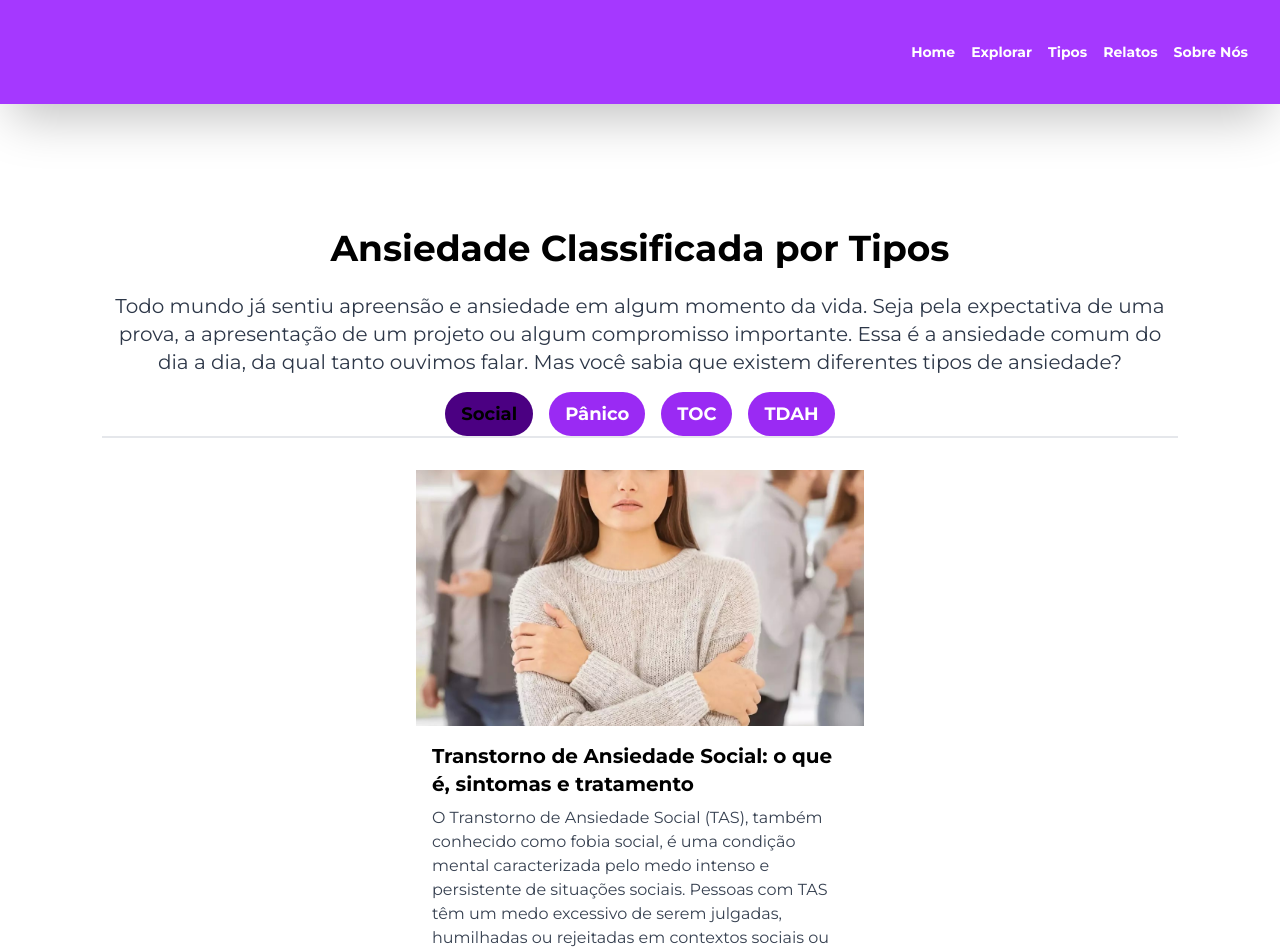
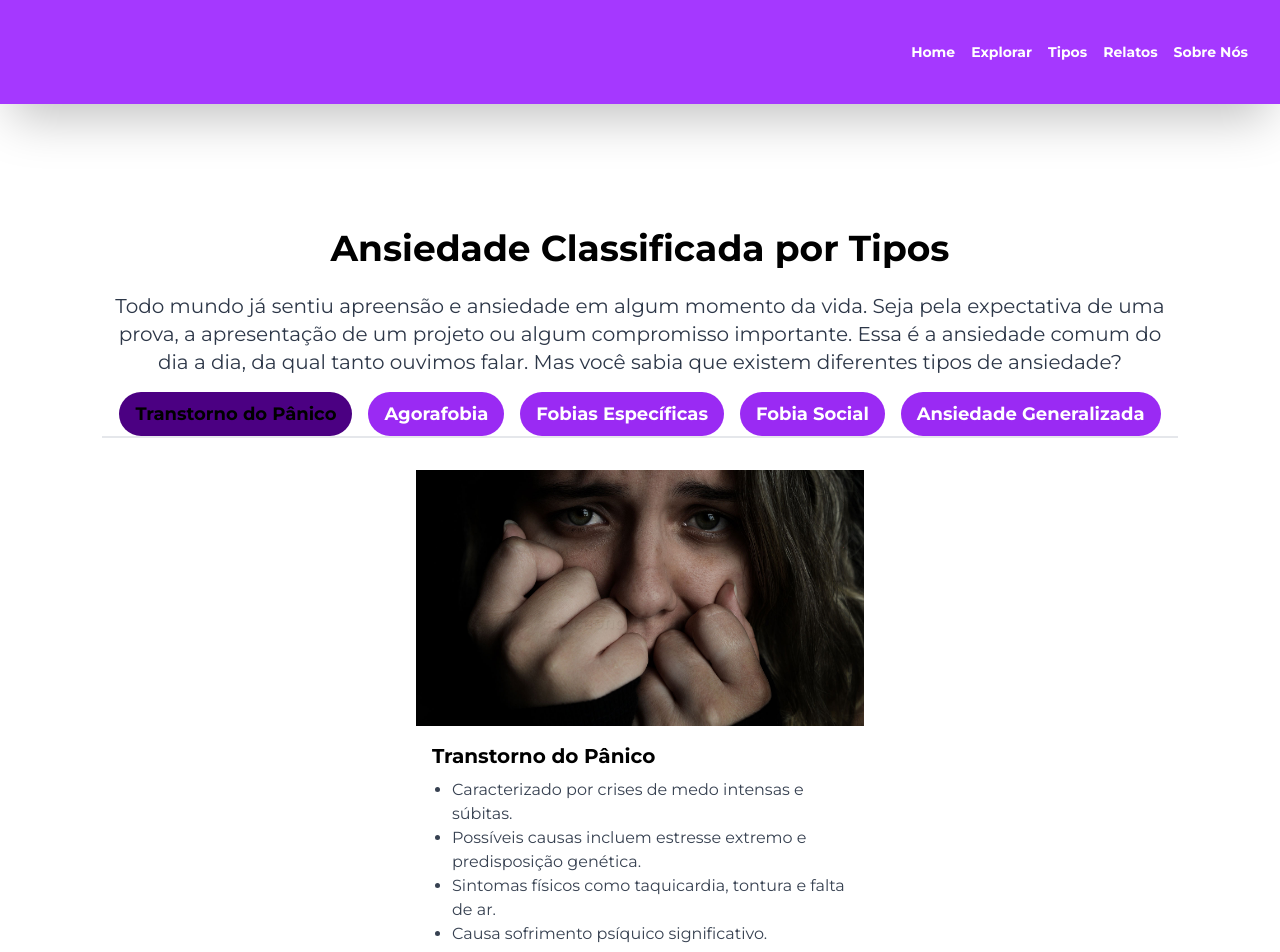
Before and after one commit to AngeloSans/Retriever, a Next.js app in the folder retriever/: page /types in a window 1280 px wide. Shown: the top 952 px of the page. Built offline with nearby package versions, Linux system fonts and the light colour scheme.

Commit message:
types changes

```diff
--- a/retriever/src/pages/home.tsx
+++ b/retriever/src/pages/home.tsx
@@ -222,7 +222,7 @@ const Home: React.FC = () => {
             <section className="w-full p-6" data-aos={isFirstLoad ? "fade-up" : ""}>
                 <div className="flex items-center space-x-4 mb-4">
                     <h1 className="text-black text-lg font-bold">Ansiedade e Autoestima</h1>
-                    <Link href="/explorer" className="text-purple-900 font-bold">
+                    <Link href="/contentpage/ansiedadeautoestima" className="text-purple-900 font-bold">
                         Ver mais
                     </Link>
                 </div>
--- a/retriever/src/pages/types.tsx
+++ b/retriever/src/pages/types.tsx
@@ -7,7 +7,7 @@ import Link from "next/link";
 import Image from "next/image";
 
 const Types = () => {
-    const [selectedType, setSelectedType] = useState<string | null>('Social');
+    const [selectedType, setSelectedType] = useState<string | null>('Transtorno do Pânico');
 
     const handleTypeClick = (type: string) => {
         setSelectedType(type);
@@ -34,7 +34,7 @@ const Types = () => {
                     </h2>
 
                     <div className="flex justify-center gap-4 border-b-2 border-gray-200 mb-6">
-                        {['Social', 'Pânico', 'TOC', 'TDAH'].map((type, index) => (
+                        {['Transtorno do Pânico', 'Agorafobia', 'Fobias Específicas', 'Fobia Social', 'Ansiedade Generalizada'].map((type, index) => (
                             <button
                                 key={index}
                                 className={`px-4 py-2 text-lg rounded-full transition duration-300 font-semibold ease-in-out ${
@@ -49,63 +49,106 @@ const Types = () => {
                 </section>
 
                 <section className="grid grid-cols-1 gap-4">
-                    {selectedType === 'Social' && (
-                        <article className=" overflow-hidden max-w-md mx-auto">
-                            <Image src="/ImagesRetriever/ansiedadesocialtypes.jpg"
-                                 alt="Transtorno de Ansiedade Social"
+                    {selectedType === 'Transtorno do Pânico' && (
+                        <article className="overflow-hidden max-w-md mx-auto">
+                            <Image
+                                src="/ImagesRetriever/panicotypes.jpg"
+                                alt="Transtorno do Pânico"
                                 width={500}
                                 height={500}
-                                 className="w-full h-64 object-cover mb-4"/>
+                                className="w-full h-64 object-cover mb-4"
+                            />
                             <div className="px-4">
-                                <h3 className="text-xl font-semibold text-black mb-2">Transtorno de Ansiedade Social: o que é, sintomas e tratamento</h3>
-                                <p className="text-gray-700">
-                                O Transtorno de Ansiedade Social (TAS), também conhecido como fobia social, é uma condição mental caracterizada pelo medo intenso e persistente de situações sociais. Pessoas com TAS têm um medo excessivo de serem julgadas, humilhadas ou rejeitadas em contextos sociais ou de desempenho. Esse medo vai além da timidez e afeta significativamente a vida pessoal, profissional e acadêmica.
-
-Cartão Didático: Transtorno de Ansiedade Social (TAS)
-O que é?
-O Transtorno de Ansiedade Social (TAS), também conhecido como fobia social, é uma condição mental caracterizada pelo medo intenso e persistente de situações sociais. Pessoas com TAS têm um medo excessivo de serem julgadas, humilhadas ou rejeitadas em contextos sociais ou de desempenho. Esse medo vai além da timidez e afeta significativamente a vida pessoal, profissional e acadêmica.
-                                </p>
+                                <h3 className="text-xl font-semibold text-black mb-2">Transtorno do Pânico</h3>
+                                <ul className="list-disc pl-5 text-gray-700">
+                                    <li>Caracterizado por crises de medo intensas e súbitas.</li>
+                                    <li>Possíveis causas incluem estresse extremo e predisposição genética.</li>
+                                    <li>Sintomas físicos como taquicardia, tontura e falta de ar.</li>
+                                    <li>Causa sofrimento psíquico significativo.</li>
+                                </ul>
                             </div>
                         </article>
                     )}
-                    {selectedType === 'Pânico' && (
+                    {selectedType === 'Agorafobia' && (
                         <Link href="/about">
                             <article className="bg-white rounded-lg shadow-md overflow-hidden max-w-md mx-auto">
-                                <Image src="/ImagesRetriever/panicotypes.jpg" alt="Ansiedade em Crianças"
+                                <Image
+                                    src="/ImagesRetriever/agorafobiatypes.jpg"
+                                    alt="Agorafobia"
+                                    width={500}
+                                    height={500}
                                     className="w-full h-64 object-cover mb-4"
-                                     width={500}
-                                     height={500}/>
+                                />
                                 <div className="px-4">
-                                    <h3 className="text-xl font-semibold text-black mb-2">Entenda o que é ansiedade social e como se manifesta nas crianças</h3>
-                                    <p className="text-gray-700">Ansiedade em crianças.</p>
+                                    <h3 className="text-xl font-semibold text-black mb-2">Agorafobia</h3>
+                                    <ul className="list-disc pl-5 text-gray-700">
+                                        <li>Medo intenso de situações onde escapar pode ser difícil.</li>
+                                        <li>Evita locais como transporte público ou multidões.</li>
+                                        <li>Geralmente associado ao transtorno do pânico.</li>
+                                    </ul>
                                 </div>
                             </article>
                         </Link>
                     )}
-                    {selectedType === 'TOC' && (
+                    {selectedType === 'Fobias Específicas' && (
                         <Link href="/about">
                             <article className="bg-white rounded-lg shadow-md overflow-hidden max-w-md mx-auto">
-                                <Image src="/ImagesRetriever/toctypes.jpg" alt="Ansiedade e Fobia Social"
+                                <Image
+                                    src="/ImagesRetriever/fobiatypes.jpg"
+                                    alt="Fobias Específicas"
+                                    width={500}
+                                    height={500}
                                     className="w-full h-64 object-cover mb-4"
-                                     width={500}
-                                     height={500}/>
+                                />
                                 <div className="px-4">
-                                    <h3 className="text-xl font-semibold text-black mb-2">Fobia social quando o sofrimento pela timidez é tanto que a saída é se esconder</h3>
-                                    <p className="text-gray-700">Ansiedade e fobia social.</p>
+                                    <h3 className="text-xl font-semibold text-black mb-2">Fobias Específicas</h3>
+                                    <ul className="list-disc pl-5 text-gray-700">
+                                        <li>Medo excessivo de objetos ou situações específicas.</li>
+                                        <li>Exemplos incluem medo de altura, animais ou sangue.</li>
+                                        <li>Impacta a qualidade de vida e as atividades diárias.</li>
+                                    </ul>
                                 </div>
                             </article>
                         </Link>
                     )}
-                    {selectedType === 'TDAH' && (
+                    {selectedType === 'Fobia Social' && (
                         <Link href="/about">
                             <article className="bg-white rounded-lg shadow-md overflow-hidden max-w-md mx-auto">
-                                <Image src="/ImagesRetriever/tdahtypes.jpeg" alt="Ansiedade e Fobia Social"
+                                <Image
+                                    src="/ImagesRetriever/socialtypes.jpg"
+                                    alt="Fobia Social"
+                                    width={500}
+                                    height={500}
                                     className="w-full h-64 object-cover mb-4"
+                                />
+                                <div className="px-4">
+                                    <h3 className="text-xl font-semibold text-black mb-2">Fobia Social</h3>
+                                    <ul className="list-disc pl-5 text-gray-700">
+                                        <li>Medo intenso e persistente de situações sociais.</li>
+                                        <li>Pessoas têm receio de julgamento ou rejeição.</li>
+                                        <li>Afeta a vida pessoal, acadêmica e profissional.</li>
+                                    </ul>
+                                </div>
+                            </article>
+                        </Link>
+                    )}
+                    {selectedType === 'Ansiedade Generalizada' && (
+                        <Link href="/about">
+                            <article className="bg-white rounded-lg shadow-md overflow-hidden max-w-md mx-auto">
+                                <Image
+                                    src="/ImagesRetriever/generalizedtypes.jpg"
+                                    alt="Ansiedade Generalizada"
                                     width={500}
-                                     height={500}/>
+                                    height={500}
+                                    className="w-full h-64 object-cover mb-4"
+                                />
                                 <div className="px-4">
-                                    <h3 className="text-xl font-semibold text-black mb-2">Fobia social quando o sofrimento pela timidez é tanto que a saída é se esconder</h3>
-                                    <p className="text-gray-700">Ansiedade e fobia social.</p>
+                                    <h3 className="text-xl font-semibold text-black mb-2">Ansiedade Generalizada</h3>
+                                    <ul className="list-disc pl-5 text-gray-700">
+                                        <li>Preocupação excessiva com diversas áreas da vida.</li>
+                                        <li>Sintomas incluem tensão muscular, fadiga e insônia.</li>
+                                        <li>Pode interferir no funcionamento diário.</li>
+                                    </ul>
                                 </div>
                             </article>
                         </Link>
```
Also changed, not shown: retriever/src/pages/contentpage/ansiedadeautoestima.tsx (added, +94 -0 lines). Lines whose indentation alone changed are shown as unchanged.
